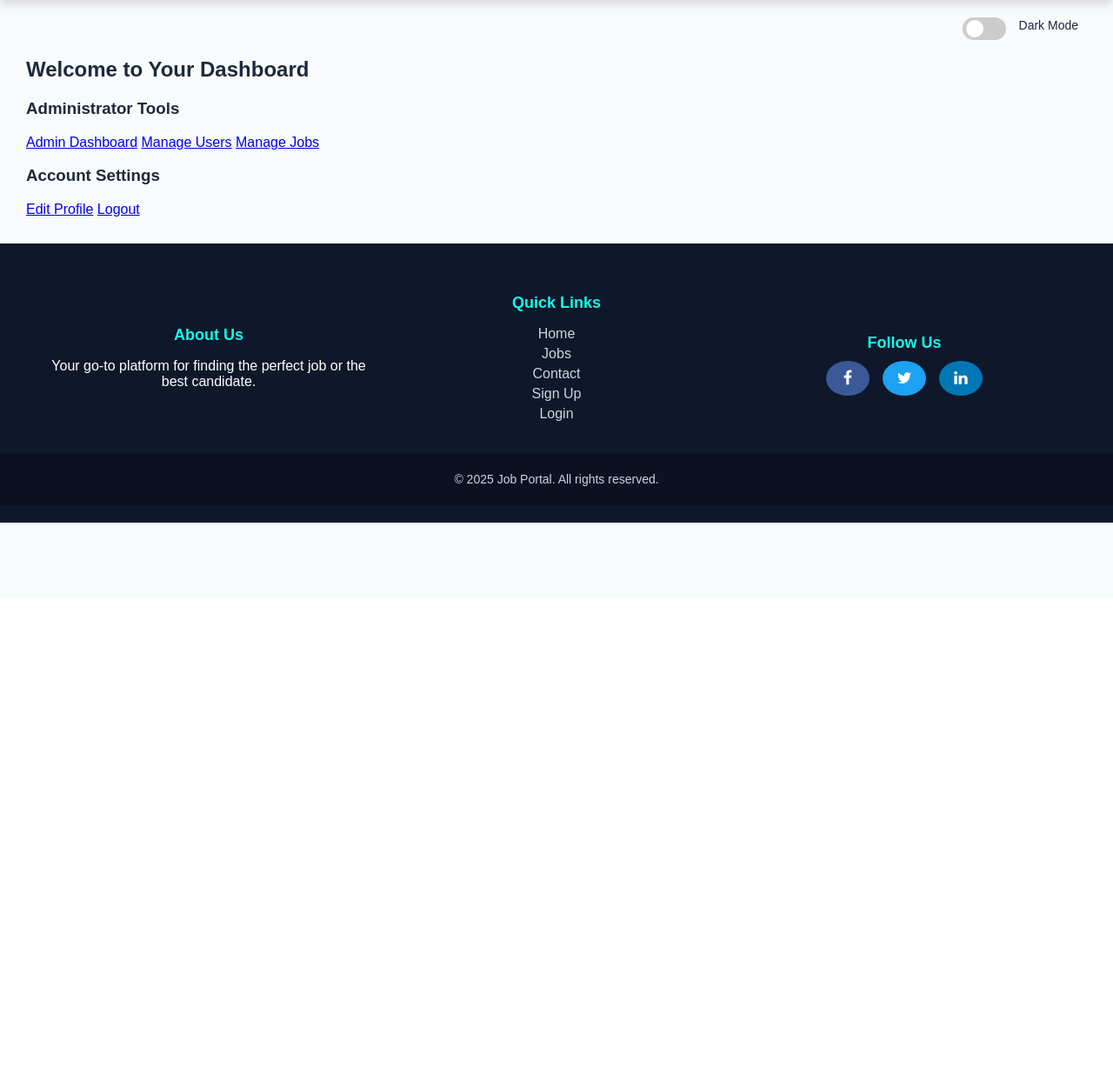
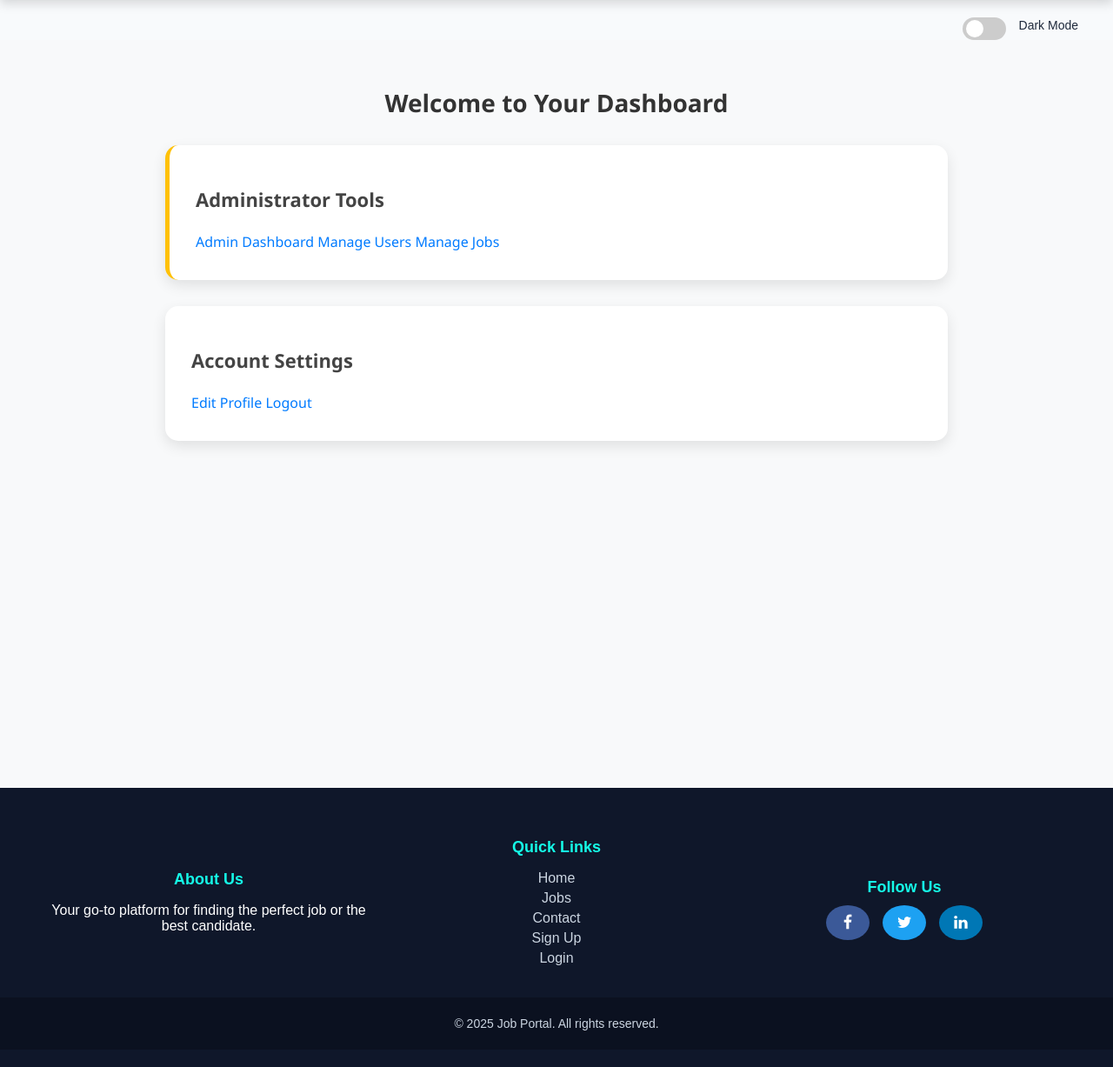
Before and after one commit to DipeshJayakara/Online-Job-Portal-Zeta-Coding, a PHP site: page /Internship-ZetaCoding/views/dashboard.php in a window 1280 px wide. Shown: the part 112-1339 px from the top of the page at 87% size. Before the commit the page ends 713 px from the top, so only its background shows below. Run offline with PHP 8.4, Linux system fonts and the light colour scheme; a user stored in the database is signed in.

Commit message:
Add files via upload

```diff
--- a/views/dashboard.php
+++ b/views/dashboard.php
@@ -19,6 +19,114 @@ $user_role = $_SESSION['role'];
     <meta name="viewport" content="width=device-width, initial-scale=1.0">
     <title>User Dashboard</title>
     <link rel="stylesheet" href="../assets/css/dashboard.css?v=<?= time(); ?>">
+    <style>
+        .user-dashboard-wrapper {
+            padding: 30px;
+            background: #f8f9fa;
+            min-height: 100vh;
+            font-family: 'Segoe UI', Tahoma, Geneva, Verdana, sans-serif;
+        }
+
+        .dashboard-title {
+            font-size: 28px;
+            font-weight: bold;
+            margin-bottom: 30px;
+            text-align: center;
+            color: #333;
+        }
+
+        .dashboard-sections {
+            display: flex;
+            flex-direction: column;
+            gap: 30px;
+            max-width: 900px;
+            margin: auto;
+        }
+
+        .dashboard-card {
+            background: #fff;
+            border-radius: 15px;
+            padding: 25px 30px;
+            box-shadow: 0 6px 16px rgba(0, 0, 0, 0.1);
+            transition: transform 0.3s ease;
+        }
+
+        .dashboard-card:hover {
+            transform: translateY(-5px);
+        }
+
+        .dashboard-card h3 {
+            font-size: 22px;
+            color: #444;
+            margin-bottom: 15px;
+        }
+
+        .dashboard-card h4 {
+            font-size: 18px;
+            margin-top: 20px;
+            color: #555;
+        }
+
+        .dashboard-link {
+            display: inline-block;
+            margin: 8px 0;
+            color: #007bff;
+            text-decoration: none;
+            font-weight: 500;
+            transition: color 0.2s;
+        }
+
+        .dashboard-link:hover {
+            color: #0056b3;
+        }
+
+        .application-list ul,
+        .job-list ul {
+            margin-top: 10px;
+            padding-left: 20px;
+        }
+
+        .application-list li,
+        .job-list li {
+            margin-bottom: 6px;
+        }
+
+        .application-list a,
+        .job-list a {
+            color: #333;
+            text-decoration: none;
+            font-weight: 500;
+        }
+
+        .application-list a:hover,
+        .job-list a:hover {
+            color: #007bff;
+        }
+
+        /* Distinct styling by role */
+        .seeker-section {
+            border-left: 5px solid #17a2b8;
+        }
+
+        .provider-section {
+            border-left: 5px solid #28a745;
+        }
+
+        .admin-section {
+            border-left: 5px solid #ffc107;
+        }
+
+        /* Responsive */
+        @media (max-width: 600px) {
+            .dashboard-card {
+                padding: 20px;
+            }
+
+            .dashboard-title {
+                font-size: 22px;
+            }
+        }
+    </style>
 </head>
 <body>
 
```
